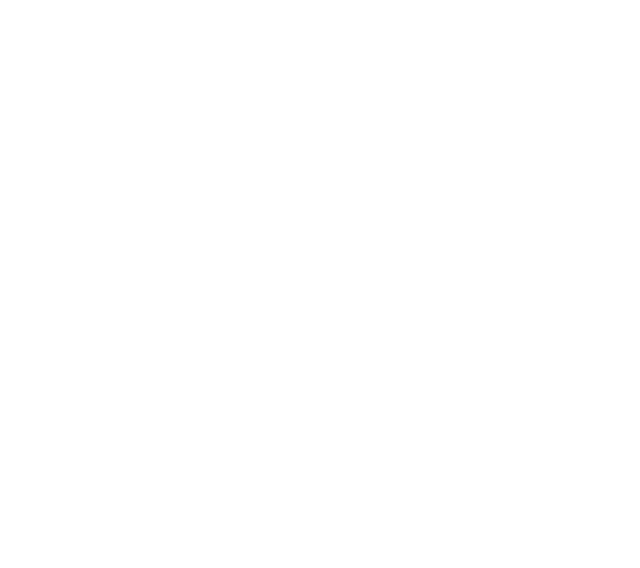
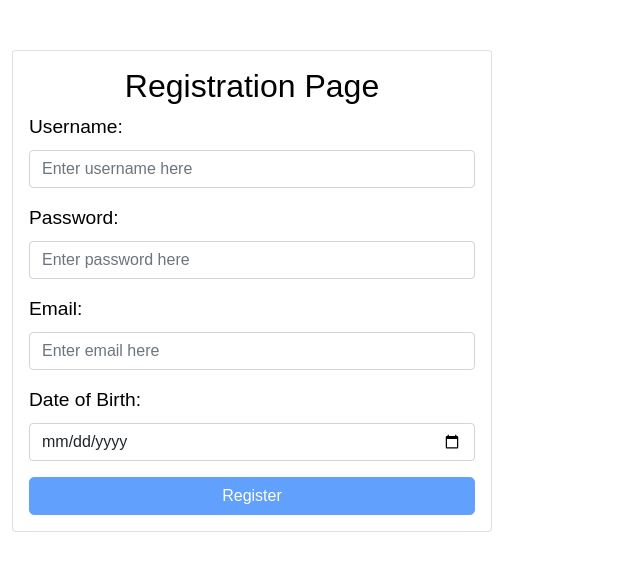
Before and after one commit to Joolanda/AWSome-Movie-app, a React (Vite) app in the folder client/: page /client/register in a window 1280 px wide. Shown: the top 568 px of the page, without its empty margins (0-640 px from the left). Built offline with nearby package versions, Linux system fonts and the light colour scheme.

Commit message:
refresh client files before hosting

```diff
--- a/client/src/components/main-view/main-view.jsx
+++ b/client/src/components/main-view/main-view.jsx
@@ -92,7 +92,7 @@ class MainView extends React.Component {
         if (!movies) return <div className="main-view" />;
 
         return (
-            <Router>
+            <Router basename="/client">
                 <Route exact path="/" render={() => {
                     if(!user)
                         return <LoginView onLoggedIn={(user) => this.onLoggedIn(user)} />
--- a/client/src/components/registration-view/registration-view.jsx
+++ b/client/src/components/registration-view/registration-view.jsx
@@ -55,8 +55,8 @@ const RegisterationView = () => {
                 email: '',
                 dob: ''
             });
-            data && window.open('/', '_self');
-            // hosting client on heroku together with api: data && window.open('/client', '_self');
+            data && window.open('/client', '_self');
+            // Before hosting client on heroku together with api: data && window.open('/', '_self');
          })
          .catch(error =>{
             setMessage("User registration failed. Please try later");
```
Also changed, not shown: 1 other file (tests, documents, lock files or other folders).
